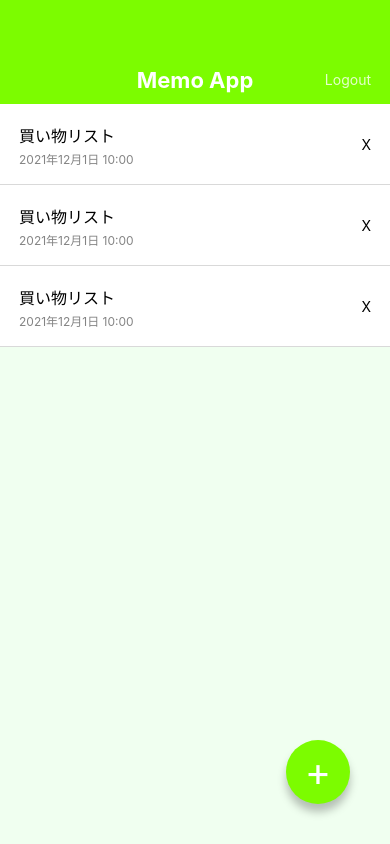
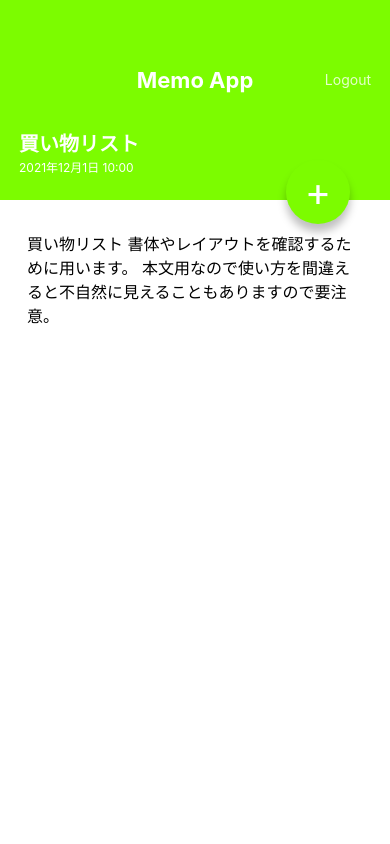
Before and after one commit to gengeso/MemoApp, a React Native app: screen / in a window 390 px wide. Built offline with nearby package versions, Linux system fonts and the light colour scheme.

Commit message:
Creaate Memo DetailScreen

```diff
--- a/App.jsx
+++ b/App.jsx
@@ -1,24 +1,8 @@
 import React from "react";
-import { StyleSheet, View } from "react-native";
-import AppBar from "./src/components/AppBar";
-import MemoList from "./src/components/MemoList";
-import CircleButton from "./src/components/CircleButton";
+
+import MemoListScreen from "./src/screens/MemoListScreen";
+import MemoDetailScreen from "./src/screens/MemoDetailScreen";
 
 export default function App() {
-  return (
-    <View style={styles.container}>
-      <AppBar />
-
-      <MemoList />
-
-      <CircleButton>+</CircleButton>
-    </View>
-  );
+  return <MemoDetailScreen />;
 }
-
-const styles = StyleSheet.create({
-  container: {
-    flex: 1,
-    backgroundColor: "#f0fff0",
-  },
-});
--- a/src/components/CircleButton.jsx
+++ b/src/components/CircleButton.jsx
@@ -1,11 +1,11 @@
 import React from "react";
 import { View, Text, StyleSheet } from "react-native";
-import { string } from "prop-types";
+import { string, shape } from "prop-types";
 
 export default function CircleButton(props) {
-  const { children } = props;
+  const { children, style } = props;
   return (
-    <View style={styles.circleButton}>
+    <View style={[styles.circleButton, style]}>
       <Text style={styles.circleButtonLabel}>{children}</Text>
     </View>
   );
@@ -13,6 +13,11 @@
 
 CircleButton.propTypes = {
   children: string.isRequired,
+  style: shape(),
+};
+
+CircleButton.defaultProps = {
+  style: null,
 };
 
 const styles = StyleSheet.create({
--- /dev/null
+++ b/src/screens/MemoDetailScreen.jsx
@@ -0,0 +1,57 @@
+import React from "react";
+import { View, Text, StyleSheet, ScrollView } from "react-native";
+
+import AppBar from "../components/AppBar";
+import CircleButton from "../components/CircleButton";
+
+export default function MemoDetailScreen() {
+  return (
+    <View style={styles.container}>
+      <AppBar />
+      <View style={styles.memoHeader}>
+        <Text style={styles.memoTitle}>買い物リスト</Text>
+        <Text style={styles.memoDate}>2021年12月1日 10:00</Text>
+      </View>
+      <ScrollView style={styles.memoBody}>
+        <Text style={styles.memoText}>
+          買い物リスト 書体やレイアウトを確認するために用います。
+          本文用なので使い方を間違えると不自然に見えることもありますので要注意。
+        </Text>
+      </ScrollView>
+      <CircleButton style={{ top: 160, bottom: "auto" }}>+</CircleButton>
+    </View>
+  );
+}
+
+const styles = StyleSheet.create({
+  container: {
+    flex: 1,
+    backgroundColor: "#ffffff",
+  },
+  memoHeader: {
+    backgroundColor: "#7cfc00",
+    height: 96,
+    justifyContent: "center",
+    paddingVertical: 24,
+    paddingHorizontal: 19,
+  },
+  memoTitle: {
+    color: "#ffffff",
+    fontSize: 20,
+    lineHeight: 32,
+    fontWeight: "bold",
+  },
+  memoDate: {
+    color: "#ffffff",
+    fontSize: 12,
+    lineHeight: 16,
+  },
+  memoBody: {
+    paddingVertical: 32,
+    paddingHorizontal: 27,
+  },
+  memoText: {
+    fontSize: 16,
+    lineHeight: 24,
+  },
+});
--- /dev/null
+++ b/src/screens/MemoListScreen.jsx
@@ -0,0 +1,23 @@
+import React from "react";
+import { View, StyleSheet } from "react-native";
+
+import AppBar from "..//components/AppBar";
+import MemoList from "..//components/MemoList";
+import CircleButton from "..//components/CircleButton";
+
+export default function MemoListScreen() {
+  return (
+    <View style={styles.container}>
+      <AppBar />
+      <MemoList />
+      <CircleButton>+</CircleButton>
+    </View>
+  );
+}
+
+const styles = StyleSheet.create({
+  container: {
+    flex: 1,
+    backgroundColor: "#f0fff0",
+  },
+});
```
